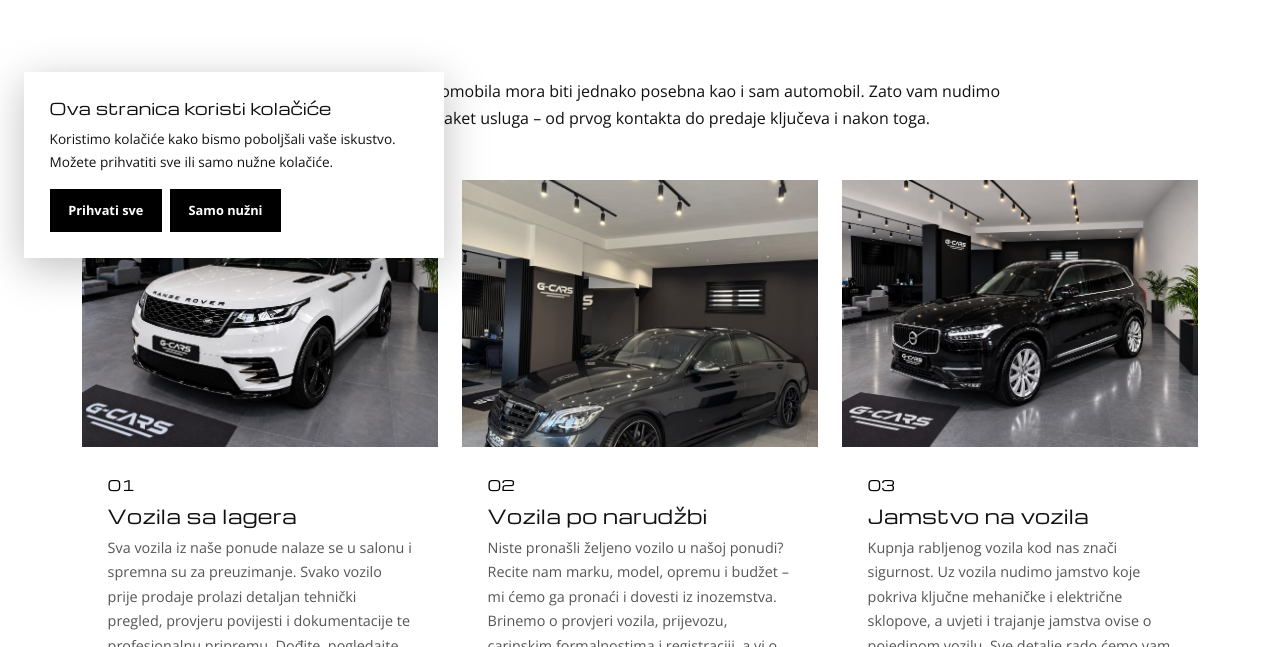
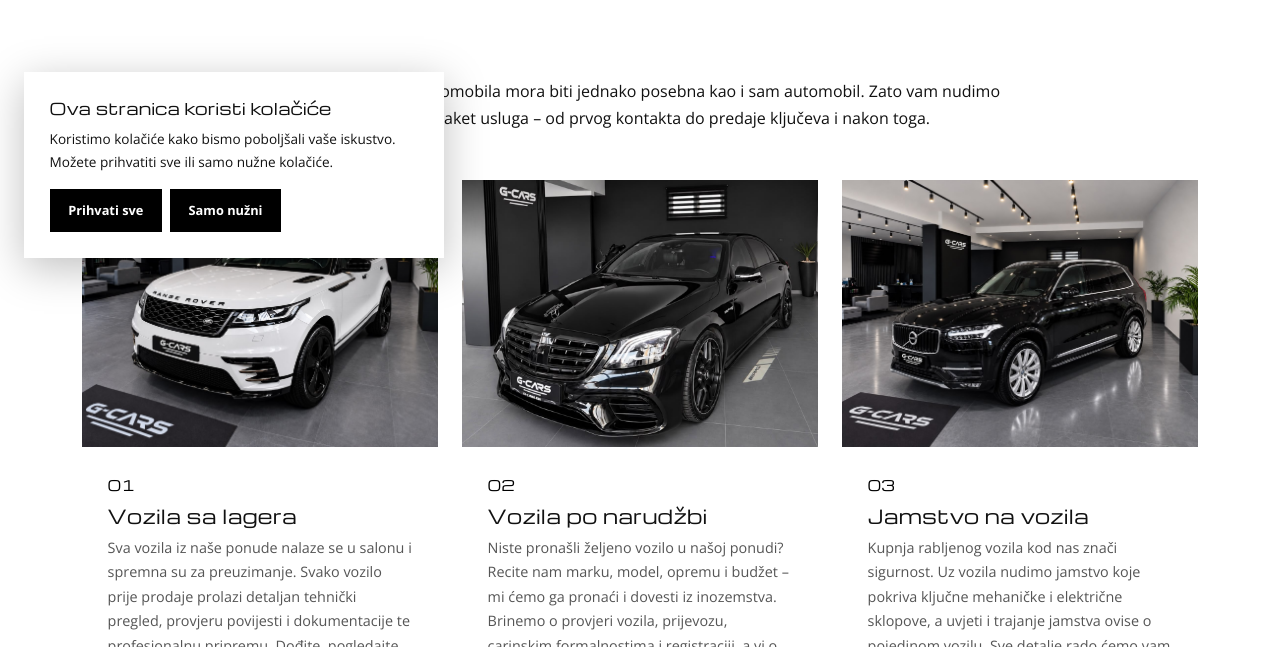
Before and after one commit to Jure135/gcars-demo, a plain HTML site: page services.html in a window 1280 px wide. Shown: the part 518-1165 px from the top of the page. Drawn offline with nearby package versions, Linux system fonts and the light colour scheme.

Commit message:
Usluge: nova slika za 'Vozila po narudžbi'
Co-Authored-By: Claude Opus 5.5 <noreply@anthropic.com>

```diff
--- a/services.html
+++ b/services.html
@@ -39,7 +39,7 @@
           </div>
           <div class="col-md-6 col-lg-4 reveal">
             <a href="contact.html" class="gc-service">
-              <div class="img"><img src="media/gcars/mercedes-s63-amg.jpg" alt="Vozila po narudžbi"></div>
+              <div class="img"><img src="media/gcars/mercedes-s63-salon.jpg" alt="Vozila po narudžbi" style="object-position: center 75%"></div>
               <div class="body"><div class="num">02</div><h3>Vozila po narudžbi</h3><p>Niste pronašli željeno vozilo u našoj ponudi? Recite nam marku, model, opremu i budžet – mi ćemo ga pronaći i dovesti iz inozemstva. Brinemo o provjeri vozila, prijevozu, carinskim formalnostima i registraciji, a vi o svemu dobivate redovite informacije.</p><span class="link-tan">Pošaljite upit</span></div>
             </a>
           </div>
```
Also changed, not shown: media/gcars/mercedes-s63-salon.jpg (added).
